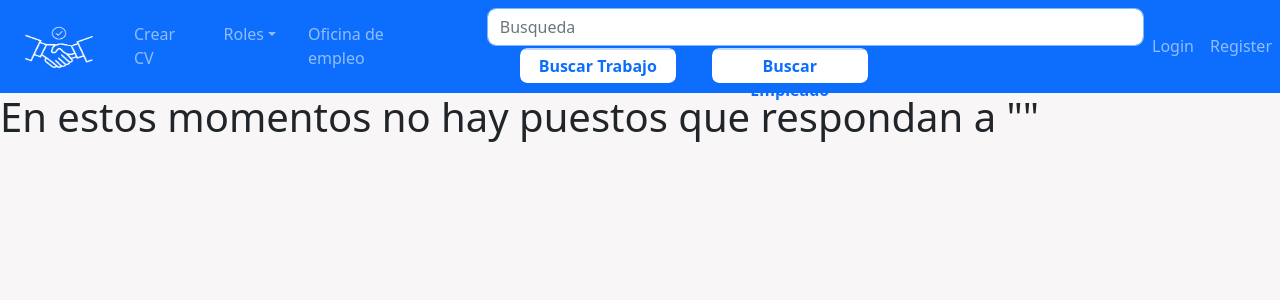
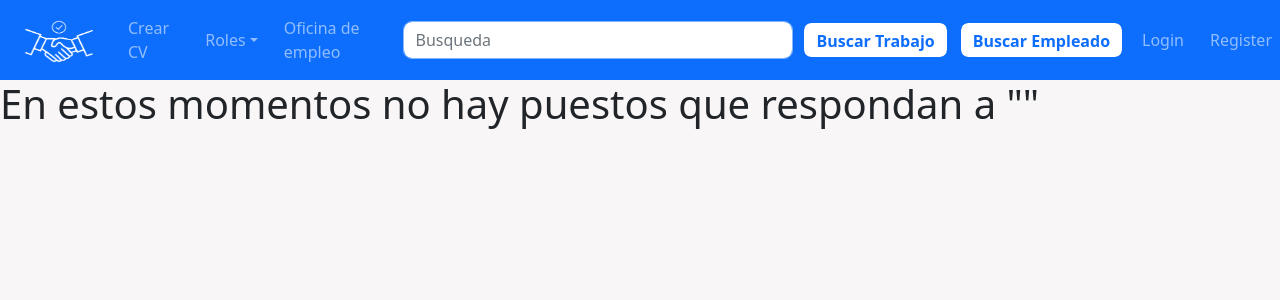
Before and after one commit to elkitoq/EndProyect, a React (Create React App) app: page /findJob in a window 1280 px wide. Shown: the top 300 px of the page. Built offline with nearby package versions, Linux system fonts and the light colour scheme.

Commit message:
cooreccion responsive navbar

```diff
--- a/src/Assets/Css/navBar.css
+++ b/src/Assets/Css/navBar.css
@@ -2,33 +2,44 @@
     margin-left: 1.5rem;
 }
 
-.btn-cv-navbar, .btn-oficina-navbar, .dropdown{
-    margin-left: 1rem;
+.navbar-nav{
+    align-items: center;
+    justify-content: space-evenly;
+}
+
+.navbar-nav li{
+    margin-left:10px
 }
 
 .buscador{
     display: flex;
-    margin-left: 0 !important;
+    width: 70%;
+    margin: 0 !important;
 }
 
 .buscador .form-busqueda{
-    margin-left: 8rem;
+    width: 100%;
+}
+
+.buscador .form-busqueda .ocultar-search{
+    align-items: center;
+    justify-content: center;
 }
 
 .buscador .form-busqueda .ocultar-search input{
     border-radius: 9px !important;
-    width: 600px;
+    width: auto !important;
+    max-width:600px
 }
 
 .buscador .input-group-append .btn{
-    margin-left: 2rem;
+    margin-left: 10px;
     background: #FFFFFF 0% 0% no-repeat padding-box;
     border-radius: 9px;
     border-width: 2px;
     border-color: #0D6EFD;
     opacity: 1;
     color: #0D6EFD;
-    width: 10rem;
     height: 2.4rem;
     text-decoration: none;
     font-weight: 600;
@@ -39,10 +50,13 @@
 }
 
 .nav-link .a-login{
-    margin-right: 3rem;
+    margin: 0 !important;
 }
 
-@media (max-width: 1366px ){
+.ul-login{
+    justify-content:end
+}
+/* @media (max-width: 1366px ){
 
     .buscador{
         display: flex;
@@ -79,4 +93,5 @@
     .nav-link .a-login{
         margin-right: 3rem;
     }
-}
+
+} */
--- a/src/Components/Navegador.js
+++ b/src/Components/Navegador.js
@@ -64,7 +64,7 @@ export const NavegadorPrincipal = () => {
             className="mostrar-search"
             children="Buscar Empleado" />
         </Nav>
-        <Nav className="ms-auto" navbar>
+        <Nav className="ms-auto ul-login" navbar>
           <NavButton href="/Login/"
             onClick={(status.get("Login")) ? logout : () => { }}
             // onClick={(login.isLogin === "true") ? logout : () => { }}
@@ -77,8 +77,8 @@ export const NavegadorPrincipal = () => {
           <Señalado marca="Login" title="Login" text={(status.get("Login")) ? "Cierra sesión" : "Te permite iniciar sesión"} />
           <NavButton href="/Register/"
             className="a-register"
-            // children={(status.get("Login")) ? "Crear Rol" : "Register"}
-            // children={(login.isLogin === "true") ? "Crear Rol" : "Register"}
+          // children={(status.get("Login")) ? "Crear Rol" : "Register"}
+          // children={(login.isLogin === "true") ? "Crear Rol" : "Register"}
           >
             <span id="CrearRol">{(status.get("Login")) ? "Crear Rol" : "Register"}</span>
           </NavButton>
```
